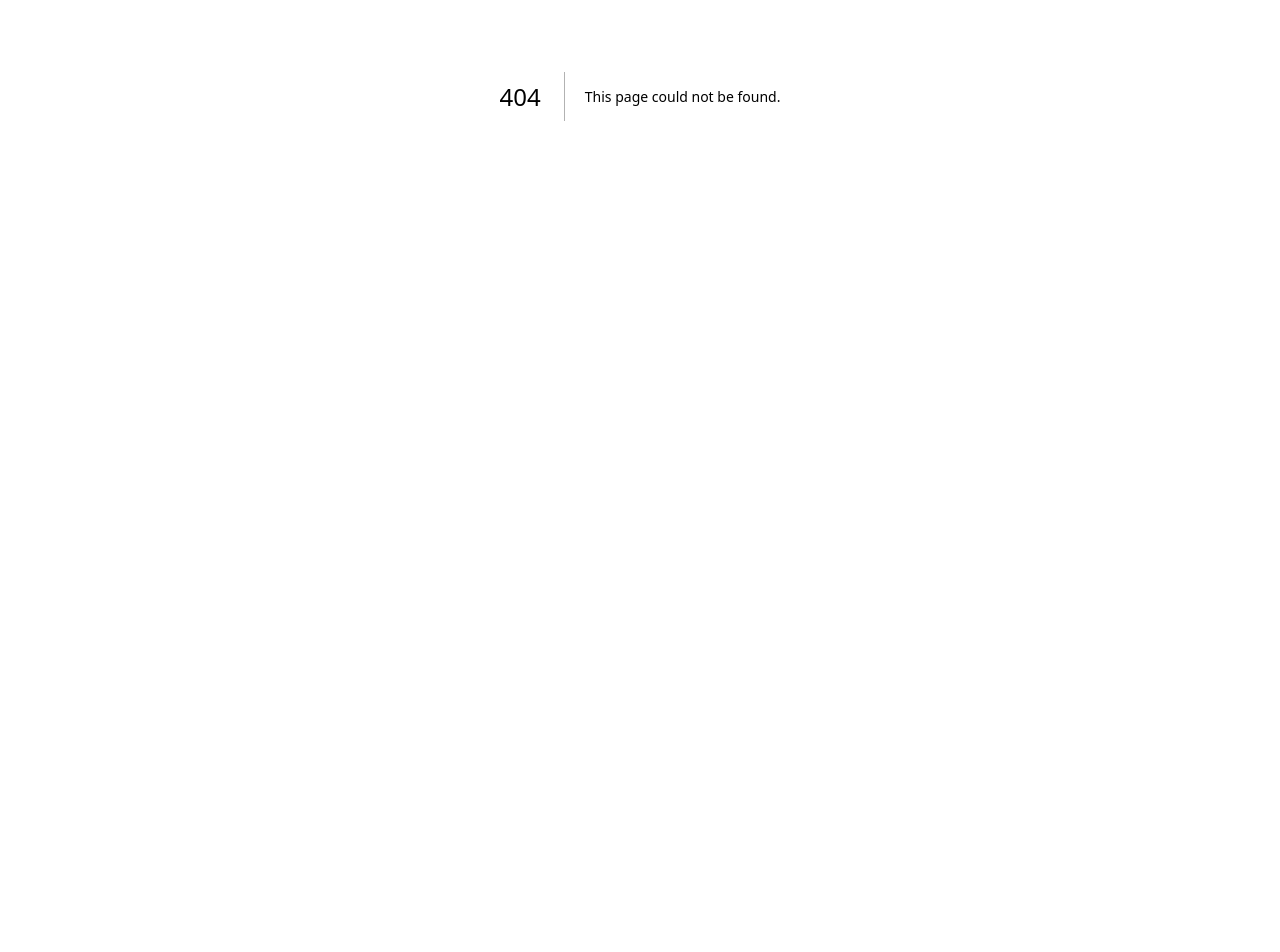
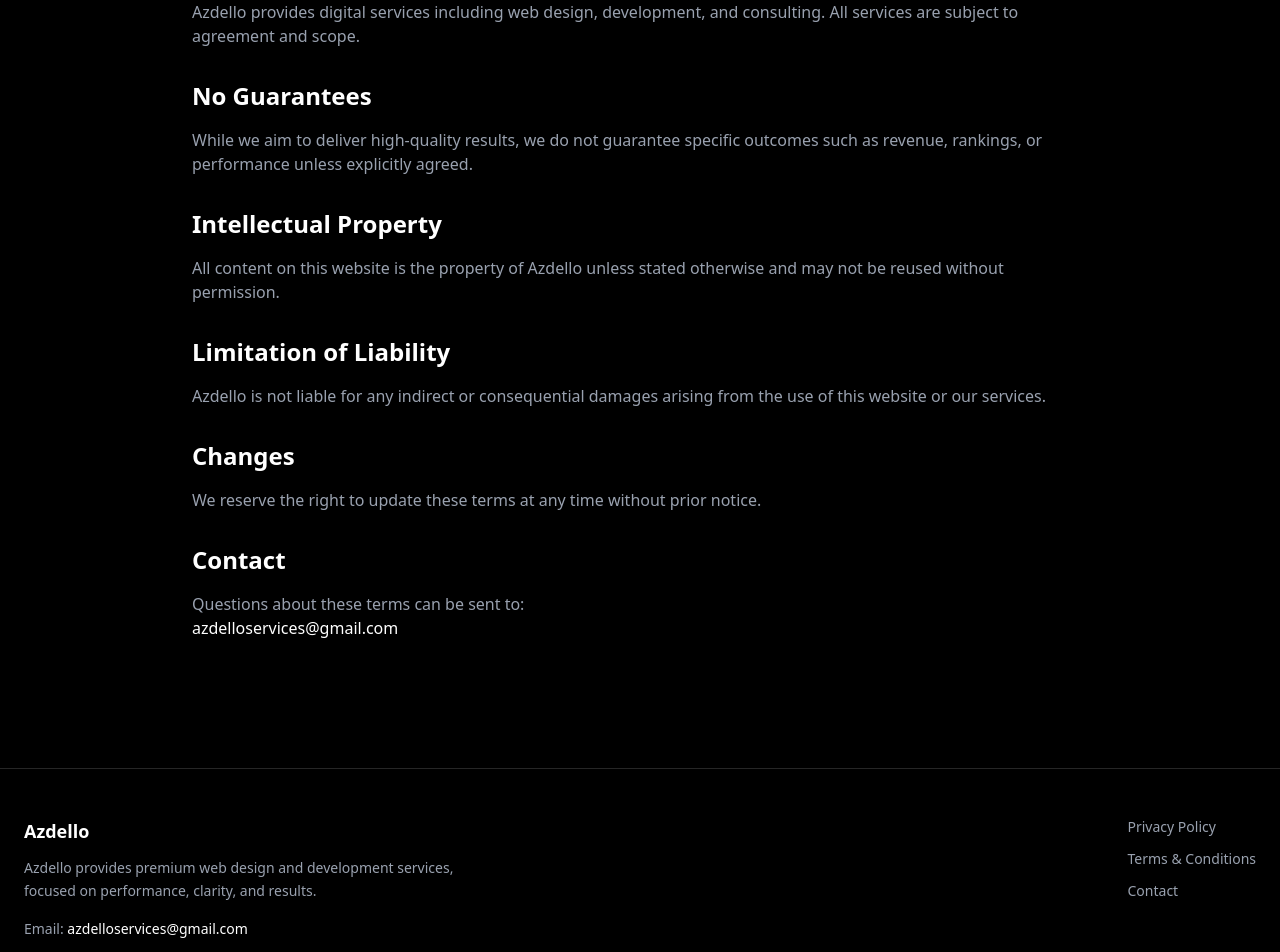
Before and after one commit to azdello/Azdello, a Next.js app: page /term in a window 1280 px wide. Before the commit this address had no page. Shown: the part 400-1352 px from the top of the page. Before the commit the page ends 896 px from the top, so only its background shows below. Built offline with nearby package versions, Linux system fonts and the light colour scheme.

Commit message:
Add global footer with privacy and terms

```diff
--- /dev/null
+++ b/app/components/Footer.tsx
@@ -0,0 +1,58 @@
+"use client";
+
+import Link from "next/link";
+
+export default function Footer() {
+  return (
+    <footer className="bg-black border-t border-neutral-800 text-gray-400">
+      <div className="max-w-7xl mx-auto px-6 py-12 grid md:grid-cols-2 gap-8">
+
+        {/* LEFT */}
+        <div>
+          <h3 className="text-white font-semibold text-lg mb-3">
+            Azdello
+          </h3>
+          <p className="text-sm leading-relaxed max-w-md">
+            Azdello provides premium web design and development services,
+            focused on performance, clarity, and results.
+          </p>
+
+          <p className="text-sm mt-4">
+            Email:{" "}
+            <a
+              href="mailto:azdelloservices@gmail.com"
+              className="text-white hover:underline"
+            >
+              azdelloservices@gmail.com
+            </a>
+          </p>
+        </div>
+
+        {/* RIGHT */}
+        <div className="flex md:justify-end">
+          <ul className="space-y-3 text-sm">
+            <li>
+              <Link href="/privacy" className="hover:text-white">
+                Privacy Policy
+              </Link>
+            </li>
+            <li>
+              <Link href="/terms" className="hover:text-white">
+                Terms & Conditions
+              </Link>
+            </li>
+            <li>
+              <Link href="/contact" className="hover:text-white">
+                Contact
+              </Link>
+            </li>
+          </ul>
+        </div>
+      </div>
+
+      <div className="border-t border-neutral-800 py-4 text-center text-xs">
+        © {new Date().getFullYear()} Azdello. All rights reserved.
+      </div>
+    </footer>
+  );
+}
--- a/app/layout.tsx
+++ b/app/layout.tsx
@@ -1,6 +1,7 @@
 import "./globals.css";
 import type { Metadata } from "next";
 import Navbar from "@/components/Navbar";
+import Footer from "./components/Footer";
 
 export const metadata: Metadata = {
   title: {
@@ -46,8 +47,16 @@
   return (
     <html lang="en">
       <body className="bg-black text-white antialiased">
+        {/* NAVBAR */}
         <Navbar />
-        <main className="pt-24">{children}</main>
+
+        {/* PAGE CONTENT */}
+        <main className="pt-24 min-h-screen">
+          {children}
+        </main>
+
+        {/* FOOTER */}
+        <Footer />
       </body>
     </html>
   );
--- /dev/null
+++ b/app/privacy/page.tsx
@@ -0,0 +1,59 @@
+export default function PrivacyPage() {
+  return (
+    <div className="min-h-screen bg-black text-white px-6 py-32">
+      <div className="max-w-4xl mx-auto space-y-8">
+        <h1 className="text-4xl font-bold">Privacy Policy</h1>
+
+        <p className="text-gray-400">
+          At <strong>Azdello</strong>, we respect your privacy and are committed
+          to protecting your personal information.
+        </p>
+
+        <section className="space-y-4">
+          <h2 className="text-2xl font-semibold">Information We Collect</h2>
+          <p className="text-gray-400">
+            When you submit a contact form on our website, we may collect
+            personal information such as your name, email address, phone number,
+            business details, and project information.
+          </p>
+        </section>
+
+        <section className="space-y-4">
+          <h2 className="text-2xl font-semibold">How We Use Your Information</h2>
+          <ul className="list-disc list-inside text-gray-400 space-y-2">
+            <li>To respond to enquiries and provide our services</li>
+            <li>To communicate with you about your project</li>
+            <li>To improve our website and services</li>
+          </ul>
+        </section>
+
+        <section className="space-y-4">
+          <h2 className="text-2xl font-semibold">Data Protection</h2>
+          <p className="text-gray-400">
+            We take reasonable steps to protect your personal information from
+            unauthorised access, misuse, or disclosure.
+          </p>
+        </section>
+
+        <section className="space-y-4">
+          <h2 className="text-2xl font-semibold">Third-Party Services</h2>
+          <p className="text-gray-400">
+            We may use trusted third-party services (such as email providers)
+            solely to operate our business. Your data is never sold.
+          </p>
+        </section>
+
+        <section className="space-y-4">
+          <h2 className="text-2xl font-semibold">Contact</h2>
+          <p className="text-gray-400">
+            If you have any questions about this Privacy Policy, contact us at:
+            <br />
+            <span className="text-white font-medium">
+              azdelloservices@gmail.com
+            </span>
+          </p>
+        </section>
+      </div>
+    </div>
+  );
+}
--- /dev/null
+++ b/app/term/page.tsx
@@ -0,0 +1,66 @@
+export default function TermsPage() {
+  return (
+    <div className="min-h-screen bg-black text-white px-6 py-32">
+      <div className="max-w-4xl mx-auto space-y-8">
+        <h1 className="text-4xl font-bold">Terms & Conditions</h1>
+
+        <p className="text-gray-400">
+          By accessing or using the Azdello website, you agree to be bound by
+          these Terms and Conditions.
+        </p>
+
+        <section className="space-y-4">
+          <h2 className="text-2xl font-semibold">Services</h2>
+          <p className="text-gray-400">
+            Azdello provides digital services including web design, development,
+            and consulting. All services are subject to agreement and scope.
+          </p>
+        </section>
+
+        <section className="space-y-4">
+          <h2 className="text-2xl font-semibold">No Guarantees</h2>
+          <p className="text-gray-400">
+            While we aim to deliver high-quality results, we do not guarantee
+            specific outcomes such as revenue, rankings, or performance unless
+            explicitly agreed.
+          </p>
+        </section>
+
+        <section className="space-y-4">
+          <h2 className="text-2xl font-semibold">Intellectual Property</h2>
+          <p className="text-gray-400">
+            All content on this website is the property of Azdello unless stated
+            otherwise and may not be reused without permission.
+          </p>
+        </section>
+
+        <section className="space-y-4">
+          <h2 className="text-2xl font-semibold">Limitation of Liability</h2>
+          <p className="text-gray-400">
+            Azdello is not liable for any indirect or consequential damages
+            arising from the use of this website or our services.
+          </p>
+        </section>
+
+        <section className="space-y-4">
+          <h2 className="text-2xl font-semibold">Changes</h2>
+          <p className="text-gray-400">
+            We reserve the right to update these terms at any time without prior
+            notice.
+          </p>
+        </section>
+
+        <section className="space-y-4">
+          <h2 className="text-2xl font-semibold">Contact</h2>
+          <p className="text-gray-400">
+            Questions about these terms can be sent to:
+            <br />
+            <span className="text-white font-medium">
+              azdelloservices@gmail.com
+            </span>
+          </p>
+        </section>
+      </div>
+    </div>
+  );
+}
```
